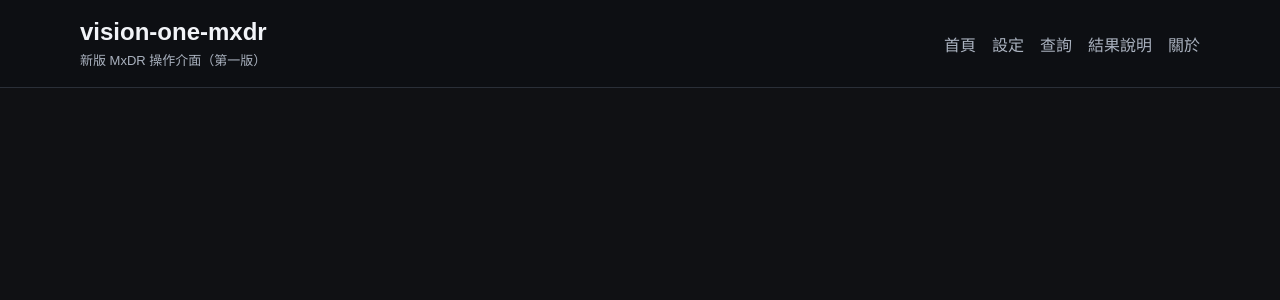
After one commit to albert1116/vision-one-mxdr, a Flask app: template templates/base.html in a window 1280 px wide. The commit adds this page. Shown: the top 300 px of the page. Run offline with Flask 3, Linux system fonts and the light colour scheme; the template is opened without the code that fills it, so the values that code supplies are empty.

Commit message:
Add Traditional Chinese MVP UI with settings and query pages

```diff
--- a/app.py
+++ b/app.py
@@ -1,11 +1,100 @@
-from flask import Flask, render_template
+from flask import Flask, render_template, request, redirect, url_for, session, flash
 
 app = Flask(__name__)
 app.secret_key = "change-me-before-production"
 
+
+def get_settings():
+    return {
+        "vision_one_token": session.get("vision_one_token", ""),
+        "vision_one_region": session.get("vision_one_region", ""),
+        "ai_endpoint_key": session.get("ai_endpoint_key", ""),
+        "customer_name": session.get("customer_name", ""),
+    }
+
+
 @app.route("/")
 def home():
-    return render_template("index.html")
+    settings = get_settings()
+    configured = bool(settings["vision_one_token"])
+    return render_template("index.html", settings=settings, configured=configured)
+
+
+@app.route("/settings", methods=["GET", "POST"])
+def settings_page():
+    if request.method == "POST":
+        session["vision_one_token"] = request.form.get("vision_one_token", "").strip()
+        session["vision_one_region"] = request.form.get("vision_one_region", "").strip()
+        session["ai_endpoint_key"] = request.form.get("ai_endpoint_key", "").strip()
+        session["customer_name"] = request.form.get("customer_name", "").strip()
+        flash("設定已暫存於目前瀏覽工作階段，未寫入磁碟。", "success")
+        return redirect(url_for("settings_page"))
+
+    return render_template("settings.html", settings=get_settings())
+
+
+@app.route("/settings/clear", methods=["POST"])
+def clear_settings():
+    for key in ["vision_one_token", "vision_one_region", "ai_endpoint_key", "customer_name"]:
+        session.pop(key, None)
+    flash("已清除目前工作階段中的敏感設定。", "success")
+    return redirect(url_for("settings_page"))
+
+
+@app.route("/query", methods=["GET", "POST"])
+def query_page():
+    settings = get_settings()
+    result = None
+    query_form = {
+        "query_type": "事件查詢",
+        "time_range": "24h",
+        "keyword": "",
+        "endpoint_name": "",
+        "note": "",
+    }
+
+    if request.method == "POST":
+        query_form = {
+            "query_type": request.form.get("query_type", "事件查詢"),
+            "time_range": request.form.get("time_range", "24h"),
+            "keyword": request.form.get("keyword", "").strip(),
+            "endpoint_name": request.form.get("endpoint_name", "").strip(),
+            "note": request.form.get("note", "").strip(),
+        }
+
+        result = {
+            "status": "success",
+            "message": "這是第一版介面示範。目前先保留查詢流程與欄位，下一步再串接實際 Vision One API。",
+            "settings_summary": {
+                "customer_name": settings.get("customer_name") or "未設定",
+                "vision_one_region": settings.get("vision_one_region") or "未設定",
+                "vision_one_token": "已輸入" if settings.get("vision_one_token") else "未輸入",
+            },
+            "query_form": query_form,
+            "mock_results": [
+                {
+                    "標題": "查詢流程已建立",
+                    "內容": "目前頁面已可接收查詢條件，下一版可直接串 Vision One API。",
+                },
+                {
+                    "標題": "敏感資訊處理",
+                    "內容": "Token 與 Key 僅暫存在 session，不會寫入專案檔案。",
+                },
+            ],
+        }
+
+    return render_template("query.html", settings=settings, query_form=query_form, result=result)
+
+
+@app.route("/result")
+def result_page():
+    return render_template("result.html", settings=get_settings())
+
+
+@app.route("/about")
+def about_page():
+    return render_template("about.html")
+
 
 if __name__ == "__main__":
     app.run(debug=True)
--- /dev/null
+++ b/static/css/style.css
@@ -0,0 +1,190 @@
+:root {
+  --bg: #101114;
+  --card: #181b20;
+  --border: #2a2f38;
+  --text: #f2f4f8;
+  --muted: #aab2bf;
+  --accent: #6ea8fe;
+  --success: #153a24;
+}
+
+* { box-sizing: border-box; }
+body {
+  margin: 0;
+  font-family: "Noto Sans TC", "Microsoft JhengHei", sans-serif;
+  background: var(--bg);
+  color: var(--text);
+}
+
+.container {
+  width: min(1120px, calc(100% - 32px));
+  margin: 0 auto;
+}
+
+.site-header {
+  border-bottom: 1px solid var(--border);
+  background: #0d0f13;
+}
+
+.nav-wrap {
+  display: flex;
+  justify-content: space-between;
+  align-items: center;
+  gap: 24px;
+  padding: 18px 0;
+}
+
+.brand {
+  color: var(--text);
+  text-decoration: none;
+  font-size: 24px;
+  font-weight: 700;
+}
+
+.brand-sub {
+  color: var(--muted);
+  font-size: 13px;
+  margin-top: 4px;
+}
+
+.nav-links {
+  display: flex;
+  gap: 16px;
+  flex-wrap: wrap;
+}
+
+.nav-links a {
+  color: var(--muted);
+  text-decoration: none;
+}
+
+.nav-links a:hover { color: var(--text); }
+
+.page-body {
+  padding: 28px 0 40px;
+}
+
+.card {
+  background: var(--card);
+  border: 1px solid var(--border);
+  border-radius: 18px;
+  padding: 24px;
+  margin-bottom: 20px;
+}
+
+.narrow { max-width: 860px; }
+.grid-2 {
+  display: grid;
+  grid-template-columns: 1fr 1fr;
+  gap: 20px;
+}
+
+.hero h1, .card h1, .card h2, .card h3 {
+  margin-top: 0;
+}
+
+.status-row {
+  display: grid;
+  grid-template-columns: repeat(3, 1fr);
+  gap: 12px;
+  margin-top: 20px;
+}
+
+.status-item {
+  background: #11151a;
+  border: 1px solid var(--border);
+  border-radius: 14px;
+  padding: 14px;
+}
+
+.label {
+  display: block;
+  color: var(--muted);
+  font-size: 12px;
+  margin-bottom: 6px;
+}
+
+.muted { color: var(--muted); }
+
+.form-grid {
+  display: grid;
+  grid-template-columns: 1fr 1fr;
+  gap: 16px;
+}
+
+.form-grid label {
+  display: flex;
+  flex-direction: column;
+  gap: 8px;
+}
+
+.full { grid-column: 1 / -1; }
+
+input, textarea, select, button {
+  font: inherit;
+}
+
+input, textarea, select {
+  width: 100%;
+  padding: 12px 14px;
+  background: #0f1318;
+  color: var(--text);
+  border: 1px solid var(--border);
+  border-radius: 12px;
+}
+
+button {
+  background: var(--accent);
+  color: #08111f;
+  border: none;
+  padding: 12px 18px;
+  border-radius: 12px;
+  cursor: pointer;
+  font-weight: 700;
+}
+
+button.secondary {
+  background: #313844;
+  color: var(--text);
+}
+
+.actions {
+  display: flex;
+  gap: 12px;
+}
+
+.inline-form { margin-top: 12px; }
+
+.flash-list { margin-bottom: 16px; }
+.flash {
+  padding: 12px 14px;
+  border-radius: 12px;
+  margin-bottom: 10px;
+  background: #2b2d31;
+}
+.flash.success { background: var(--success); }
+
+.result-box {
+  margin-top: 16px;
+  padding: 14px;
+  background: #11151a;
+  border: 1px solid var(--border);
+  border-radius: 14px;
+}
+
+pre {
+  white-space: pre-wrap;
+  word-break: break-word;
+}
+
+code {
+  background: #0f1318;
+  padding: 2px 6px;
+  border-radius: 6px;
+}
+
+@media (max-width: 900px) {
+  .grid-2, .form-grid, .status-row {
+    grid-template-columns: 1fr;
+  }
+}
--- /dev/null
+++ b/templates/base.html
@@ -0,0 +1,40 @@
+<!doctype html>
+<html lang="zh-Hant">
+<head>
+  <meta charset="utf-8">
+  <meta name="viewport" content="width=device-width, initial-scale=1">
+  <title>{% block title %}vision-one-mxdr{% endblock %}</title>
+  <link rel="stylesheet" href="{{ url_for('static', filename='css/style.css') }}">
+</head>
+<body>
+  <header class="site-header">
+    <div class="container nav-wrap">
+      <div>
+        <a class="brand" href="{{ url_for('home') }}">vision-one-mxdr</a>
+        <div class="brand-sub">新版 MxDR 操作介面（第一版）</div>
+      </div>
+      <nav class="nav-links">
+        <a href="{{ url_for('home') }}">首頁</a>
+        <a href="{{ url_for('settings_page') }}">設定</a>
+        <a href="{{ url_for('query_page') }}">查詢</a>
+        <a href="{{ url_for('result_page') }}">結果說明</a>
+        <a href="{{ url_for('about_page') }}">關於</a>
+      </nav>
+    </div>
+  </header>
+
+  <main class="container page-body">
+    {% with messages = get_flashed_messages(with_categories=true) %}
+      {% if messages %}
+        <div class="flash-list">
+          {% for category, message in messages %}
+            <div class="flash {{ category }}">{{ message }}</div>
+          {% endfor %}
+        </div>
+      {% endif %}
+    {% endwith %}
+
+    {% block content %}{% endblock %}
+  </main>
+</body>
+</html>
```
Also changed, not shown: templates/about.html (added, +16 -0 lines), templates/index.html (+44 -19 lines), templates/query.html (added, +80 -0 lines), templates/result.html (added, +17 -0 lines), templates/settings.html (added, +39 -0 lines), README.md.
